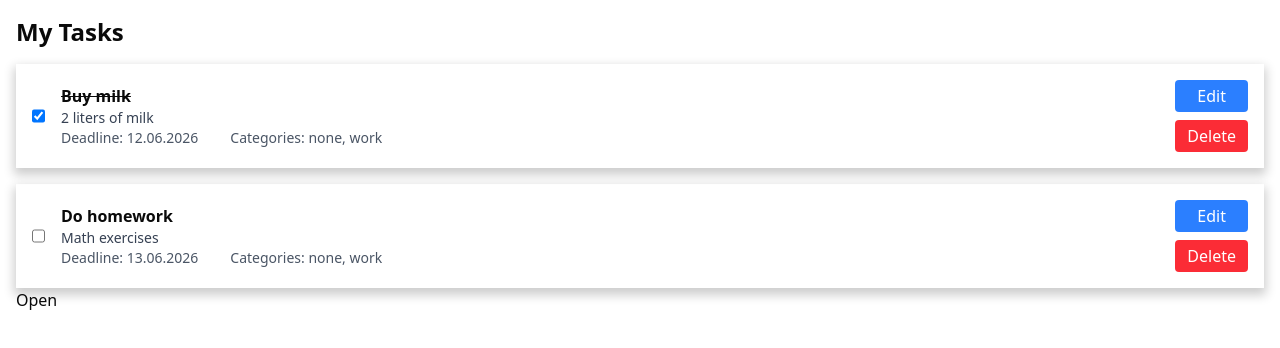
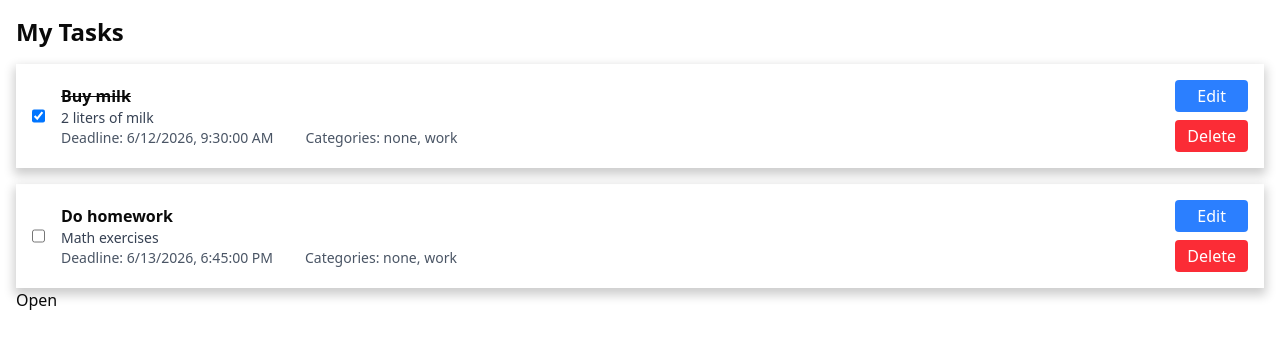
Before and after one commit to aliyarerbolatov12-maker/clone-trello, a React (Vite) app in the folder apps/frontend/: page / in a window 1280 px wide. Shown: the top 348 px of the page. Built offline with nearby package versions, Linux system fonts and the light colour scheme.

Commit message:
refactor(todo): migrate deadline field from string to Date
- updated TodoItemProps type
- changed initial tasks in App.tsx to use Date
- updated TodoItem rendering

BREAKING CHANGE: deadline is now a Date instead of a string

```diff
--- a/apps/frontend/src/App.tsx
+++ b/apps/frontend/src/App.tsx
@@ -12,7 +12,7 @@ function App() {
       name: "Buy milk",
       completed: true,
       description: "2 liters of milk",
-      deadline: "12.06.2026",
+      deadline: new Date("2026-06-12T09:30"),
       categories: Categories,
     },
     {
@@ -20,7 +20,7 @@ function App() {
       name: "Do homework",
       completed: false,
       description: "Math exercises",
-      deadline: "13.06.2026",
+      deadline: new Date("2026-06-13T18:45"),
       categories: Categories,
     },
   ]);
--- a/apps/frontend/src/components/todo/TodoItem.tsx
+++ b/apps/frontend/src/components/todo/TodoItem.tsx
@@ -29,7 +29,7 @@ export default function TodoItem({
             <p className="text-sm text-gray-700">{description}</p>
           )}
           <div className="flex gap-x-8 text-sm text-gray-600">
-            {deadline && <p>Deadline: {deadline}</p>}
+            {deadline && <p>Deadline: {deadline.toLocaleString()}</p>}
             {categories.length > 0 && (
               <p>Categories: {categories.join(", ")}</p>
             )}
--- a/apps/frontend/src/types/todo.types.ts
+++ b/apps/frontend/src/types/todo.types.ts
@@ -6,7 +6,7 @@ export interface TodoItemProps {
   completed: boolean;
   categories: Category[];
   description?: string;
-  deadline?: string;
+  deadline?: Date;
 }
 
 export interface TodoItemFunctionsProps {
```
